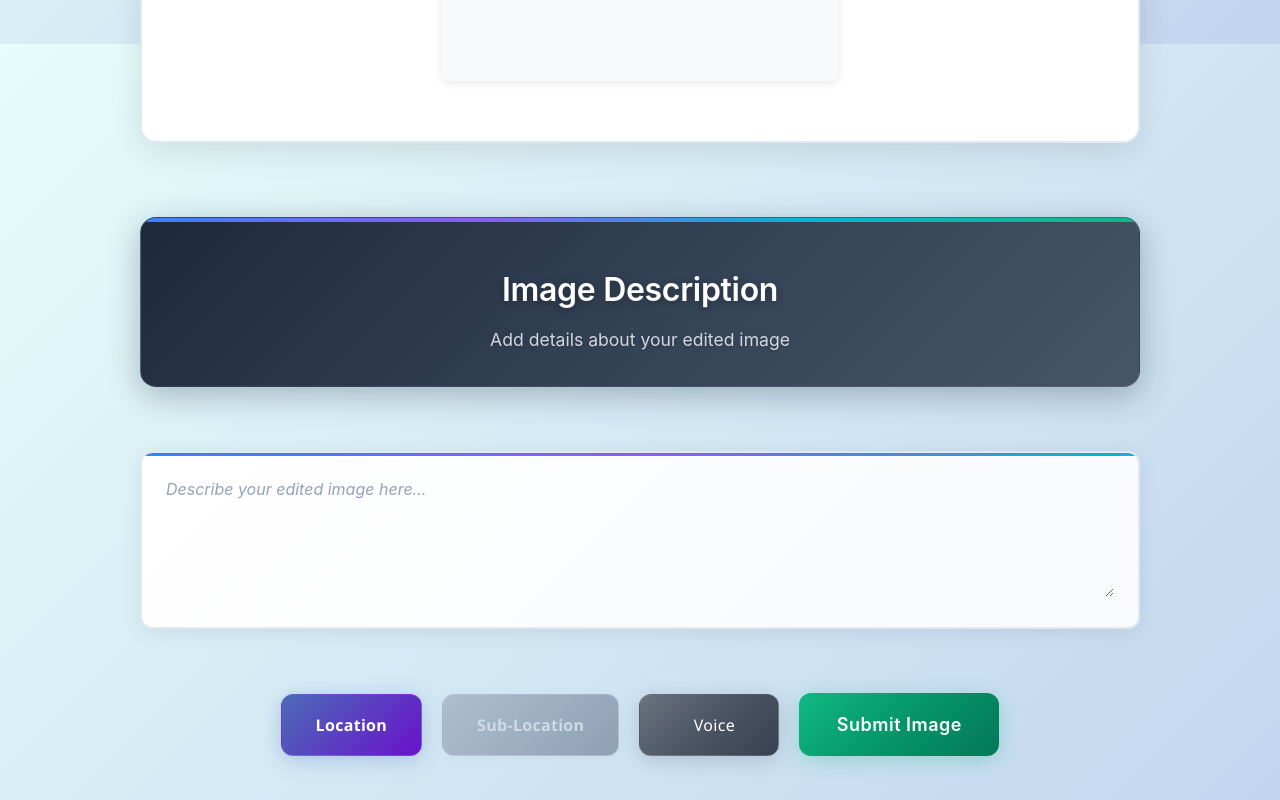
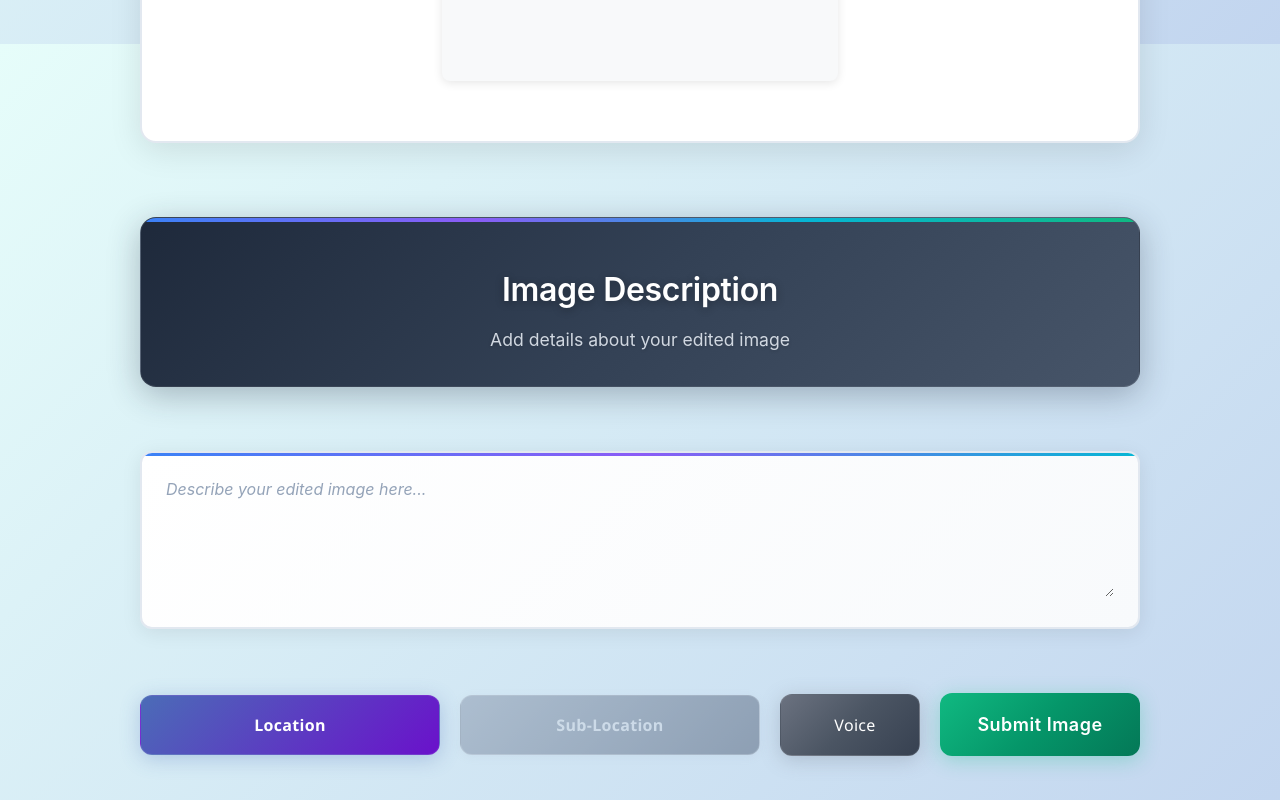
Before and after one commit to AbdulRauf-Sidd/Advanced-Image-Editor-Next.js, a Next.js app: page / in a window 1280 px wide. Shown: the part 756-1556 px from the top of the page. Built offline with nearby package versions, Linux system fonts and the light colour scheme.

Commit message:
add location 1.0

```diff
--- a/src/app/globals.css
+++ b/src/app/globals.css
@@ -424,8 +424,12 @@ body {
   font-family: 'Inter', -apple-system, BlinkMacSystemFont, 'Segoe UI', Roboto, sans-serif;
   letter-spacing: 0.3px;
   border: 1px solid rgba(255, 255, 255, 0.1);
-  min-width: 140px;
-  justify-content: center;
+  width: 300px;
+  height: 60px;
+  justify-content: center;
+  white-space: nowrap;
+  overflow: hidden;
+  text-overflow: ellipsis;
 }
 
 .location-btn:hover {
@@ -514,11 +518,13 @@ body {
 .location-option {
   display: flex;
   align-items: center;
+  justify-content: center;
   gap: 12px;
   padding: 12px 16px;
   cursor: pointer;
   transition: all 0.3s ease;
   border-bottom: 1px solid #f1f5f9;
+  text-align: center;
 }
 
 .location-option:last-child {
@@ -553,12 +559,19 @@ body {
   word-wrap: break-word;
   white-space: normal;
   line-height: 1.4;
+  text-align: center;
+  flex: 1;
 }
 
 /* Sub-Location Dropdown Styles */
 .sub-location-btn {
   background: linear-gradient(135deg, rgb(106, 17, 203) 0%, rgb(75, 108, 183) 100%);
   border: 1px solid rgba(255, 255, 255, 0.2);
+  width: 300px;
+  height: 60px;
+  white-space: nowrap;
+  overflow: hidden;
+  text-overflow: ellipsis;
 }
 
 .sub-location-btn:hover:not(.disabled) {
@@ -571,6 +584,11 @@ body {
   cursor: not-allowed;
   opacity: 0.6;
   box-shadow: 0 2px 10px rgba(148, 163, 184, 0.2);
+  width: 300px;
+  height: 60px;
+  white-space: nowrap;
+  overflow: hidden;
+  text-overflow: ellipsis;
 }
 
 .sub-location-btn.disabled:hover {
@@ -583,10 +601,10 @@ body {
 }
 
 .sub-location-dropdown {
-  margin-top: 8px;
-  margin-bottom: 0;
-  bottom: auto;
-  top: 100%;
+  margin-top: 0;
+  margin-bottom: 8px;
+  bottom: 100%;
+  top: auto;
 }
 
 /* Submit Button */
--- a/src/app/page.tsx
+++ b/src/app/page.tsx
@@ -37,20 +37,20 @@ export default function Home() {
 
   // Location data
   const locations = [
-    'WALL & CEILING SURFACES (Interior)',
-    'WALL & CEILING SURFACES (Exterior)',
-    'FLOORING',
-    'TRIM & MOLDING',
-    'DOORS & WINDOWS',
-    'ROOFING (from exterior photos or attic views)',
-    'FIXTURES & BUILT-INS',
-    'VISIBLE PLUMBING & HVAC (when exposed)',
-    'EXTERIOR SITE MATERIALS (from outdoor photos)'
+    'Wall & Ceiling Surfaces (Interior)',
+    'Wall & Ceiling Surfaces (Exterior)',
+    'Flooring',
+    'Trim & Molding',
+    'Doors & Windows',
+    'Roofing (from exterior photos or attic views)',
+    'Fixtures & Built-ins',
+    'Visible Plumbing & HVAC (when exposed)',
+    'Exterior Site Materials (from outdoor photos)'
   ];
 
   // Sub-location data
   const subLocations: { [key: string]: string[] } = {
-    'WALL & CEILING SURFACES (Interior)': [
+    'Wall & Ceiling Surfaces (Interior)': [
       'Acoustic ceiling tiles',
       'Drywall',
       'Drop ceiling grid (T-bar)',
@@ -60,7 +60,7 @@ export default function Home() {
       'Tile (ceramic, porcelain, stone)',
       'Wood paneling'
     ],
-    'WALL & CEILING SURFACES (Exterior)': [
+    'Wall & Ceiling Surfaces (Exterior)': [
       'Brick veneer',
       'EIFS (synthetic stucco)',
       'Fiber cement siding (e.g., HardiePlank)',
@@ -69,7 +69,7 @@ export default function Home() {
       'Vinyl siding',
       'Wood siding (lap, shingle, T&G)'
     ],
-    'FLOORING': [
+    'Flooring': [
       'Carpet',
       'Concrete (finished or unfinished)',
       'Engineered wood',
@@ -80,7 +80,7 @@ export default function Home() {
       'Solid hardwood',
       'Stone (travertine, marble, etc.)'
     ],
-    'TRIM & MOLDING': [
+    'Trim & Molding': [
       'Baseboard (MDF, wood, PVC)',
       'Beadboard panels',
       'Casing (door/window trim)',
@@ -88,7 +88,7 @@ export default function Home() {
       'Crown molding',
       'Quarter round / shoe molding'
     ],
-    'DOORS & WINDOWS': [
+    'Doors & Windows': [
       'Exterior doors (fiberglass, steel, wood)',
       'Glass (single or double-pane)',
       'Interior doors (hollow-core, solid wood)',
@@ -96,26 +96,26 @@ export default function Home() {
       'Window screens',
       'Window sills'
     ],
-    'ROOFING (from exterior photos or attic views)': [
+    'Roofing (from exterior photos or attic views)': [
       'Asphalt shingles',
       'Flat roofing (TPO, EPDM, torch-down)',
       'Metal roofing',
       'Roof vents / flashing',
       'Tile roofing (clay or concrete)'
     ],
-    'FIXTURES & BUILT-INS': [
+    'Fixtures & Built-ins': [
       'Bathroom fixtures (toilet, tub, shower, sink)',
       'Cabinetry (wood, laminate)',
       'Countertops (stone, laminate, solid surface)',
       'Fireplace surrounds (brick, stone, tile, drywall)',
       'Light fixtures'
     ],
-    'VISIBLE PLUMBING & HVAC (when exposed)': [
+    'Visible Plumbing & HVAC (when exposed)': [
       'Ductwork (in attics, basements, crawlspaces)',
       'Exposed PEX or copper piping (under sinks, in walls)',
       'Grilles, diffusers, and return vents'
     ],
-    'EXTERIOR SITE MATERIALS (from outdoor photos)': [
+    'Exterior Site Materials (from outdoor photos)': [
       'Concrete flatwork (driveways, patios, walkways)',
       'Decking (wood, composite)',
       'Fencing (wood, vinyl, chain-link)',
```
